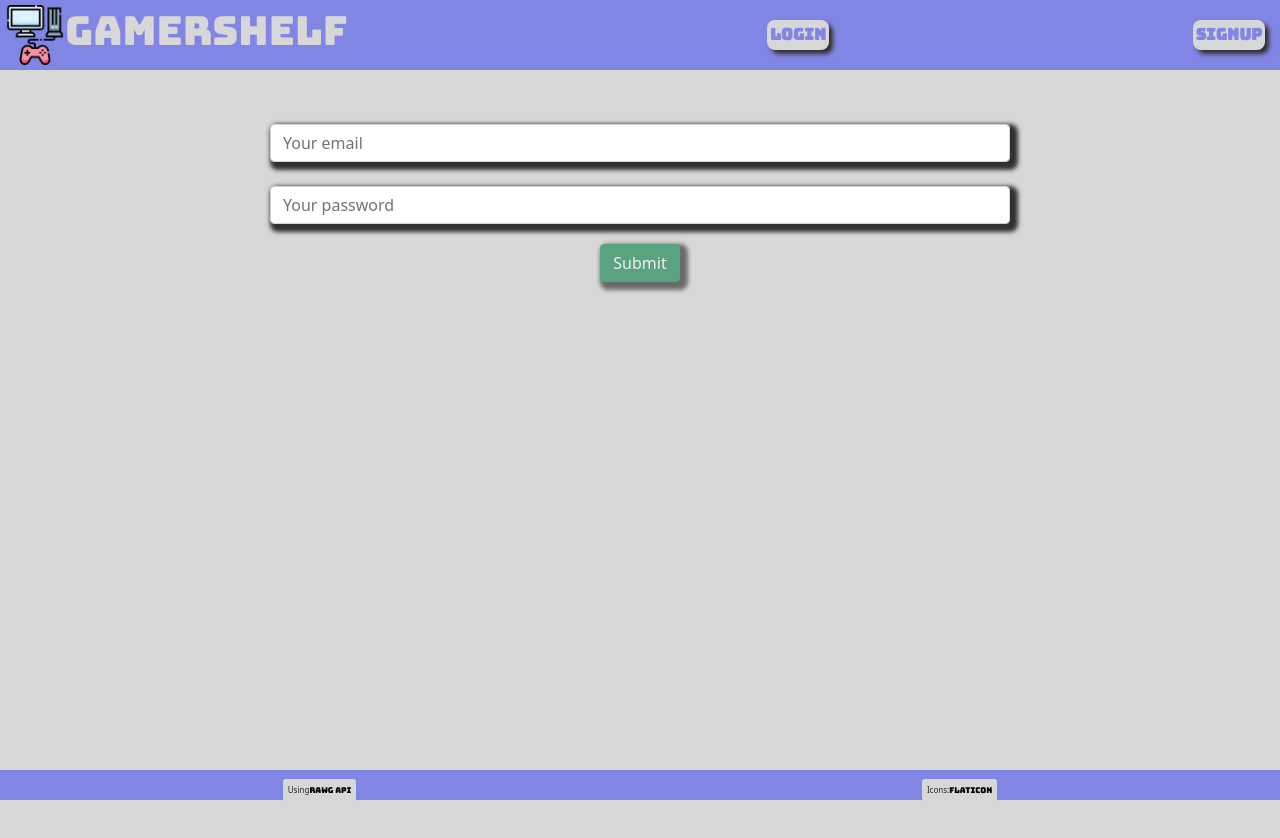
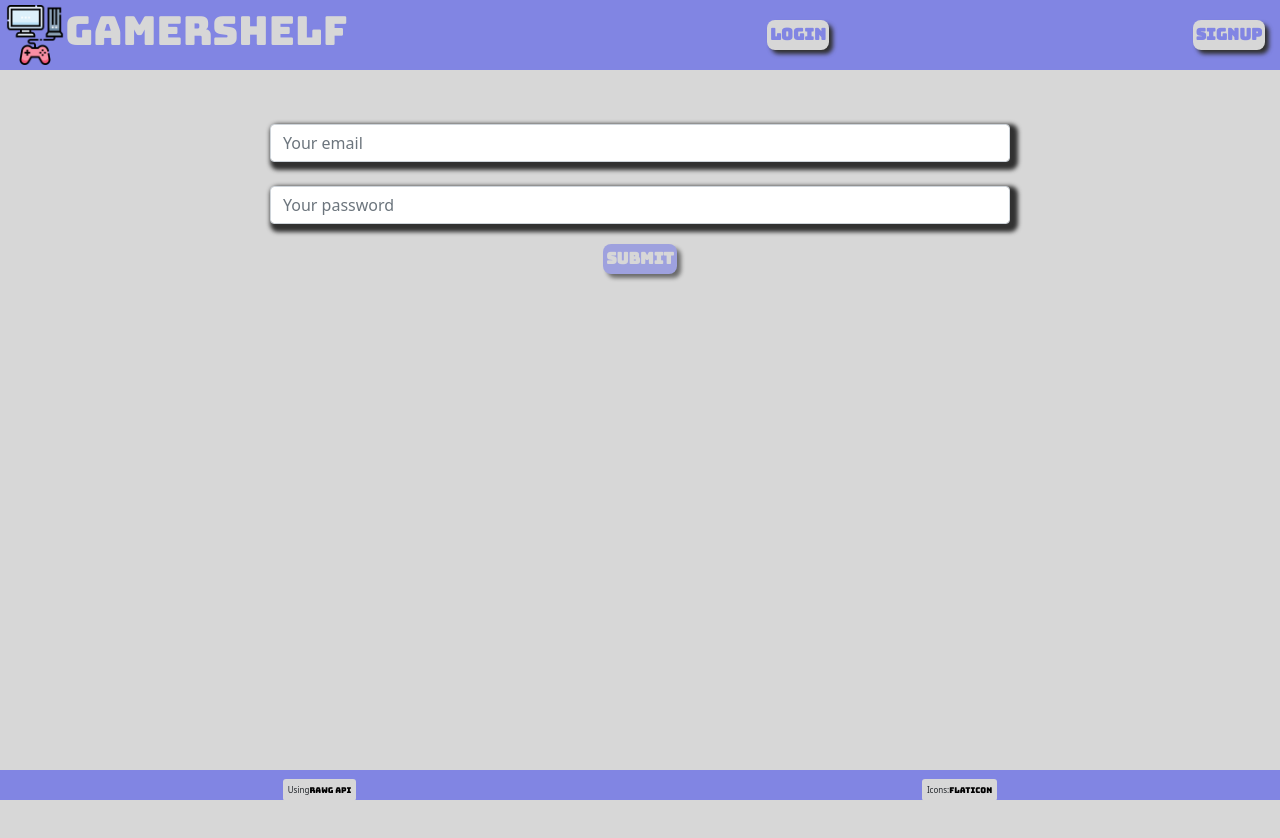
Before and after one commit to tcrear/group-project-3, a React (Create React App) app in the folder client/: page /Login in a window 1280 px wide. Shown: the top 838 px of the page. Built offline with nearby package versions, Linux system fonts and the light colour scheme.

Commit message:
added cool buttons

```diff
--- a/client/src/pages/Login.js
+++ b/client/src/pages/Login.js
@@ -51,7 +51,16 @@ const LoginForm = () => {
 
     submitBtn:{
       marginTop: "20px",
-      boxShadow: "rgb(49, 49, 49) 4px 4px 4px 4px"
+      boxShadow: "rgb(49, 49, 49) 4px 4px 4px 4px",
+      textDecoration: 'none',
+      background: "rgb(129, 133, 227)",
+      color: 'rgb(215, 215, 215)',
+      fontWeight: 'bold',
+      borderRadius: '8px',
+      padding: '3px',
+      boxShadow: 'rgb(49, 49, 49) 4px 4px 4px',
+      fontFamily: '"Bungee", cursive',
+      border: "black 2px"
     }
   }
 
--- a/client/src/pages/SignUp.js
+++ b/client/src/pages/SignUp.js
@@ -53,7 +53,16 @@ const SignUpForm = () => {
 
     submitBtn:{
       marginTop: "20px",
-      boxShadow: "rgb(49, 49, 49) 4px 4px 4px 4px"
+      boxShadow: "rgb(49, 49, 49) 4px 4px 4px 4px",
+      textDecoration: 'none',
+      background: "rgb(129, 133, 227)",
+      color: 'rgb(215, 215, 215)',
+      fontWeight: 'bold',
+      borderRadius: '8px',
+      padding: '3px',
+      boxShadow: 'rgb(49, 49, 49) 4px 4px 4px',
+      fontFamily: '"Bungee", cursive',
+      border: "black 2px"
     }
   }
 
```
